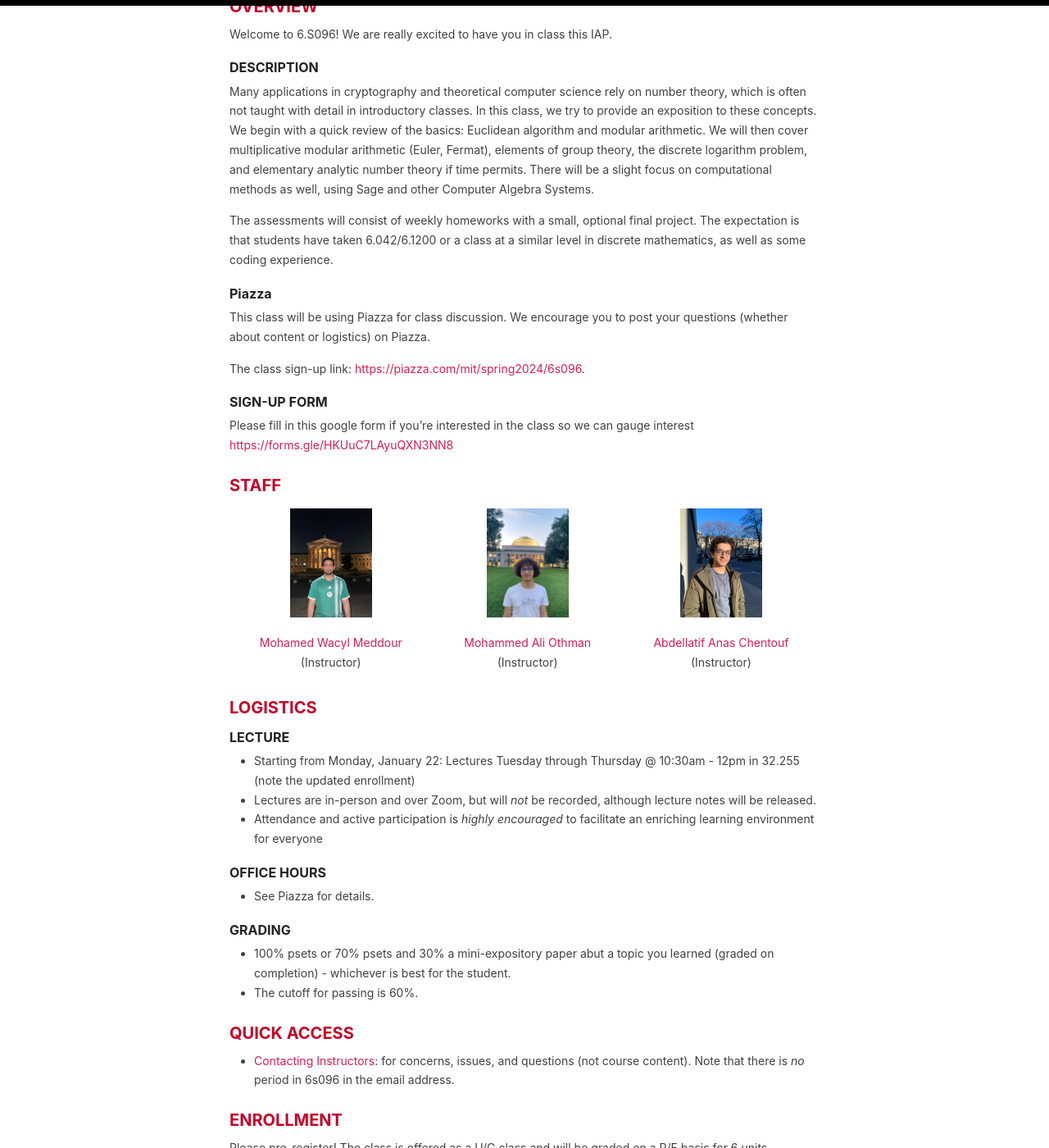
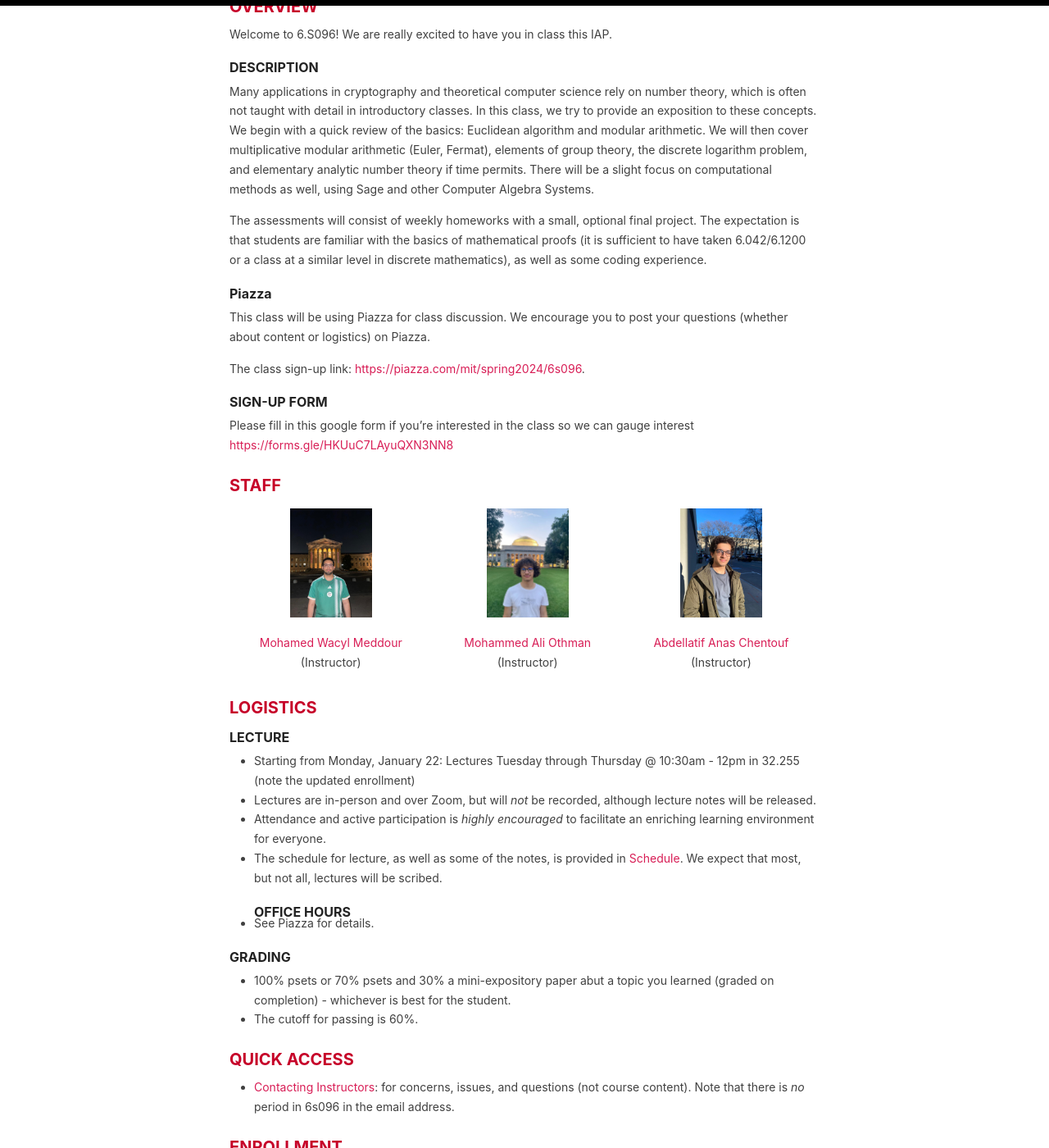
Before and after one commit to 6s096-iap24/6s096-iap24.github.io, a Jekyll site: the page built from _pages/home.md, in a window 1280 px wide and 1400 px high, scrolled down 326 px. Shown: the whole window at 82% size. Built offline with Jekyll 4.4.1, drawn with Linux system fonts in a browser that asks for light colours.

Commit message:
fixed intro page, uploaded notes

```diff
--- a/_pages/home.md
+++ b/_pages/home.md
@@ -10,7 +10,7 @@ Welcome to 6.S096! We are really excited to have you in class this IAP.
 ### DESCRIPTION
 Many applications in cryptography and theoretical computer science rely on number theory, which is often not taught with detail in introductory classes. In this class, we try to provide an exposition to these concepts. We begin with a quick review of the basics: Euclidean algorithm and modular arithmetic. We will then cover multiplicative modular arithmetic (Euler, Fermat), elements of group theory, the discrete logarithm problem, and elementary analytic number theory if time permits. There will be a slight focus on computational methods as well, using Sage and other Computer Algebra Systems.
 
-The assessments will consist of weekly homeworks with a small, optional final project. The expectation is that students have taken 6.042/6.1200 or a class at a similar level in discrete mathematics, as well as some coding experience.
+The assessments will consist of weekly homeworks with a small, optional final project. The expectation is that students are familiar with the basics of mathematical proofs (it is sufficient to have taken 6.042/6.1200 or a class at a similar level in discrete mathematics), as well as some coding experience.
 
 ### Piazza
 This class will be using Piazza for class discussion. We encourage you to post your questions (whether about content or logistics) on Piazza.
@@ -42,8 +42,8 @@ Please fill in this google form if you're interested in the class so we can gaug
 ### LECTURE
 - Starting from Monday, January 22: Lectures Tuesday through Thursday @ 10:30am - 12pm in 32.255 (note the updated enrollment)
 - Lectures are in-person and over Zoom, but will *not* be recorded, although lecture notes will be released.
-- Attendance and active participation is *highly encouraged* to facilitate an enriching learning environment for everyone
-
+- Attendance and active participation is *highly encouraged* to facilitate an enriching learning environment for everyone.
+- The schedule for lecture, as well as some of the notes, is provided in <a href="{{ site.baseurl }}/schedule">Schedule</a>. We expect that most, but not all, lectures will be scribed.
 ### OFFICE HOURS
 - See Piazza for details.
 
```
Also changed, not shown: _pages/schedule.md (+6 -6 lines), 3 other files.
